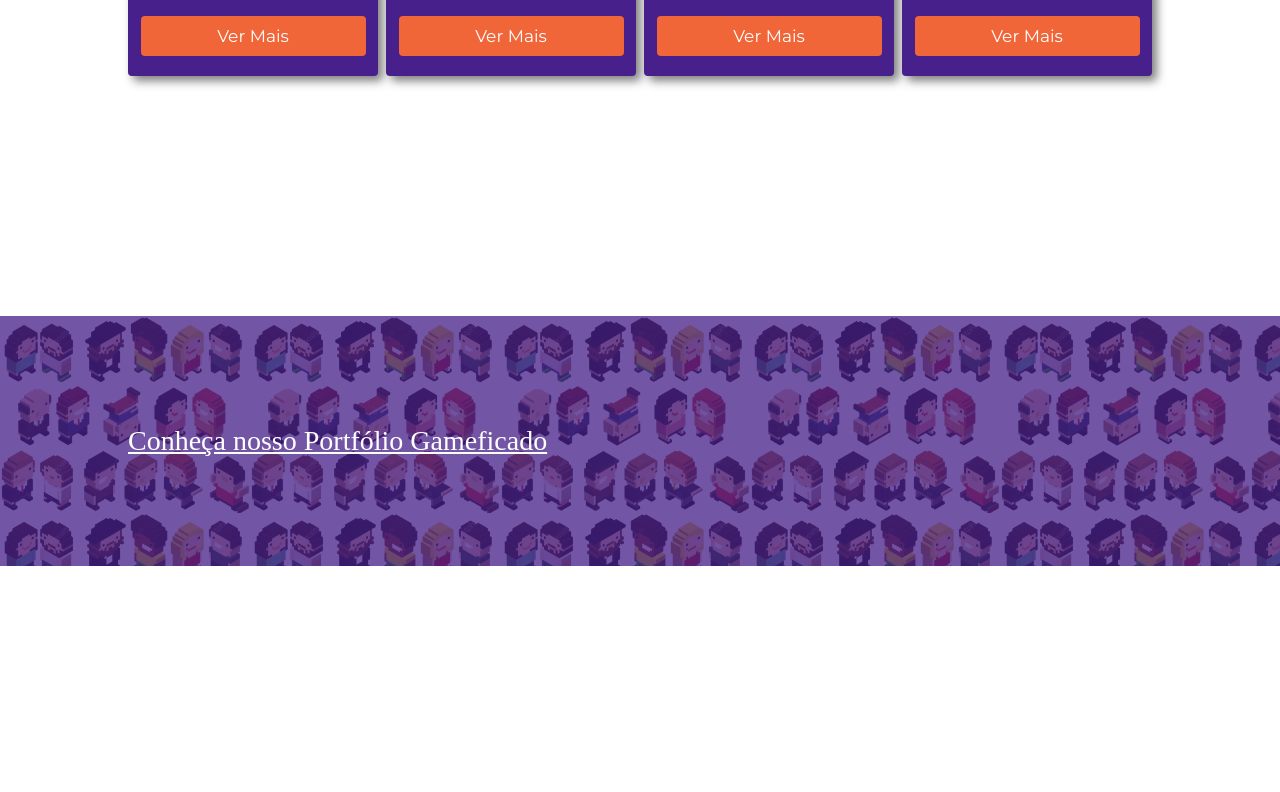
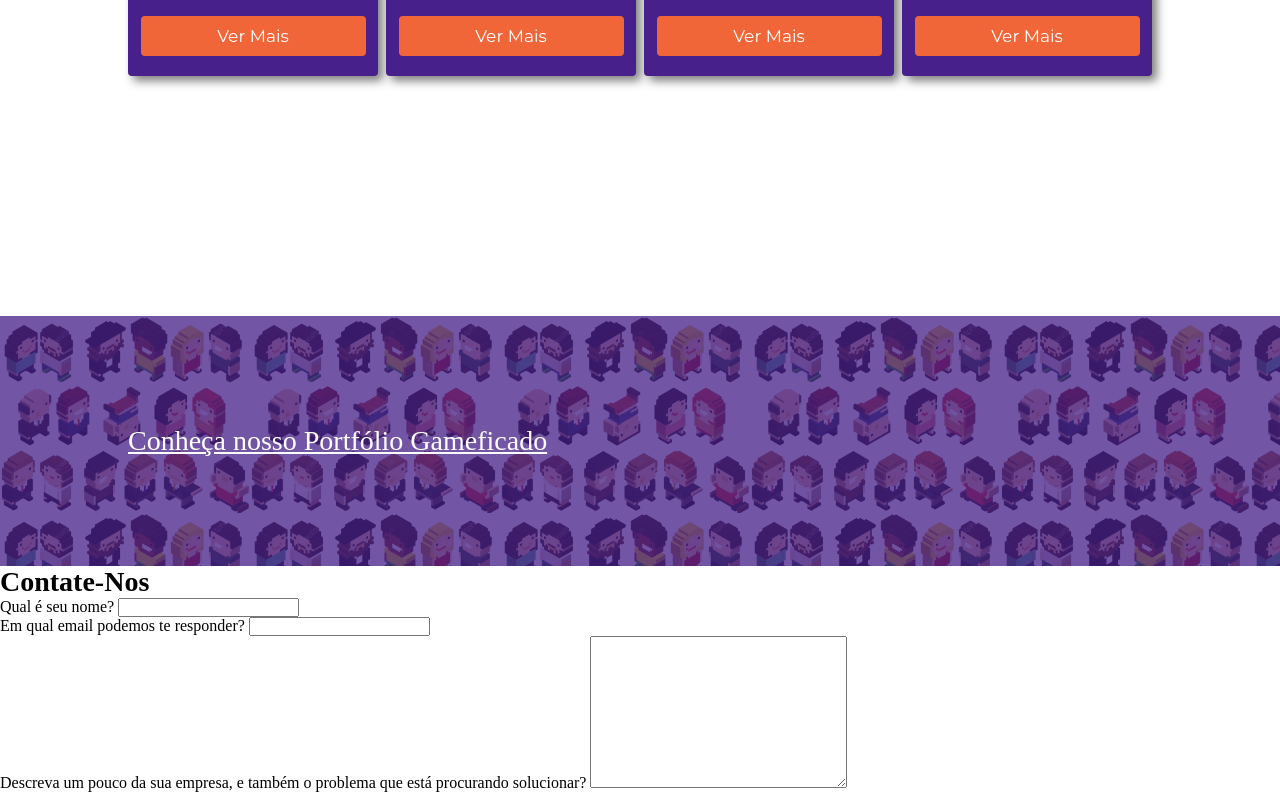
Before and after one commit to PedroMarrero/gameficaai, a plain HTML site: page idex.html in a window 1280 px wide. Shown: the part 2026-2818 px from the top of the page. Before the commit the page ends 2592 px from the top, so only its background shows below. Drawn offline with Linux system fonts and the light colour scheme; a web font is replaced by a local one.

Commit message:
Seção de contatos criada

```diff
--- a/idex.html
+++ b/idex.html
@@ -93,6 +93,32 @@
 
     </section>
 
+    <section> <div id="contato">
+
+        <h2>Contate-Nos</h2>
+
+        <form>
+            <div class="campo">
+                <label for="">Qual é seu nome?</label>
+                <input type="text">
+            </div>
+
+            <div class="campo">
+                <label for="">Em qual email podemos te responder?</label>
+                <input type="email">
+            </div>
+
+            <div class="campo-descricao">
+                <label for="">Descreva um pouco da sua empresa, e também o problema que está procurando solucionar?</label>
+                <textarea id="" cols="30" rows="10"></textarea>
+
+            </div>
+
+        </form>
+
+        </div>
+</section>
+
 </body>
 
 </html>
```
